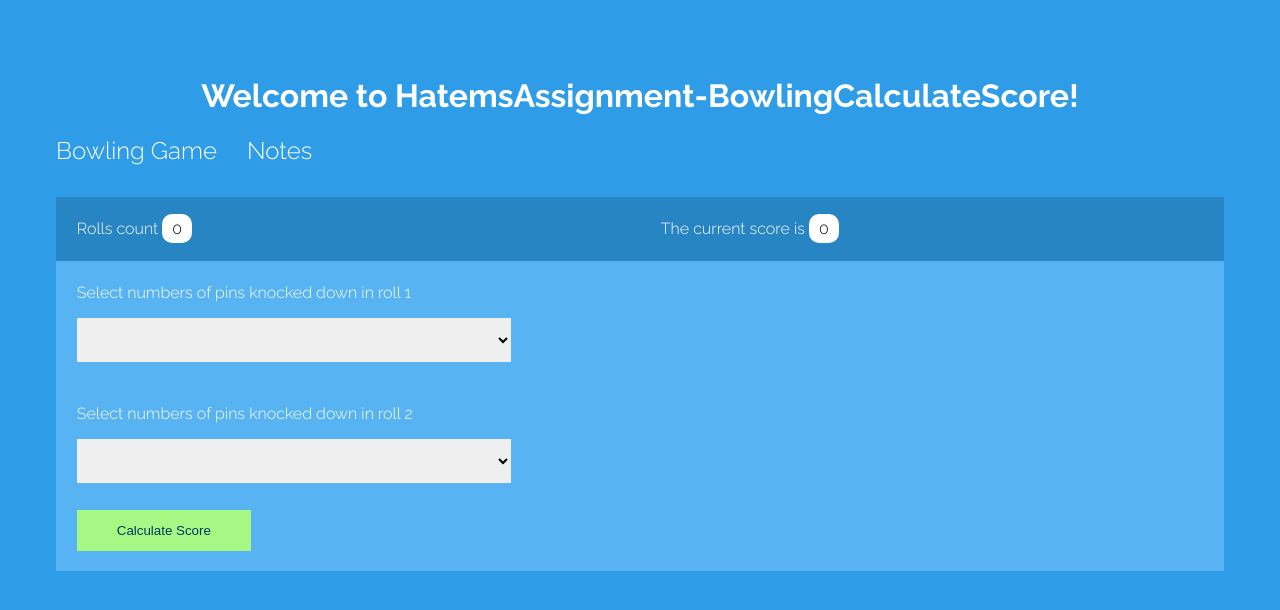
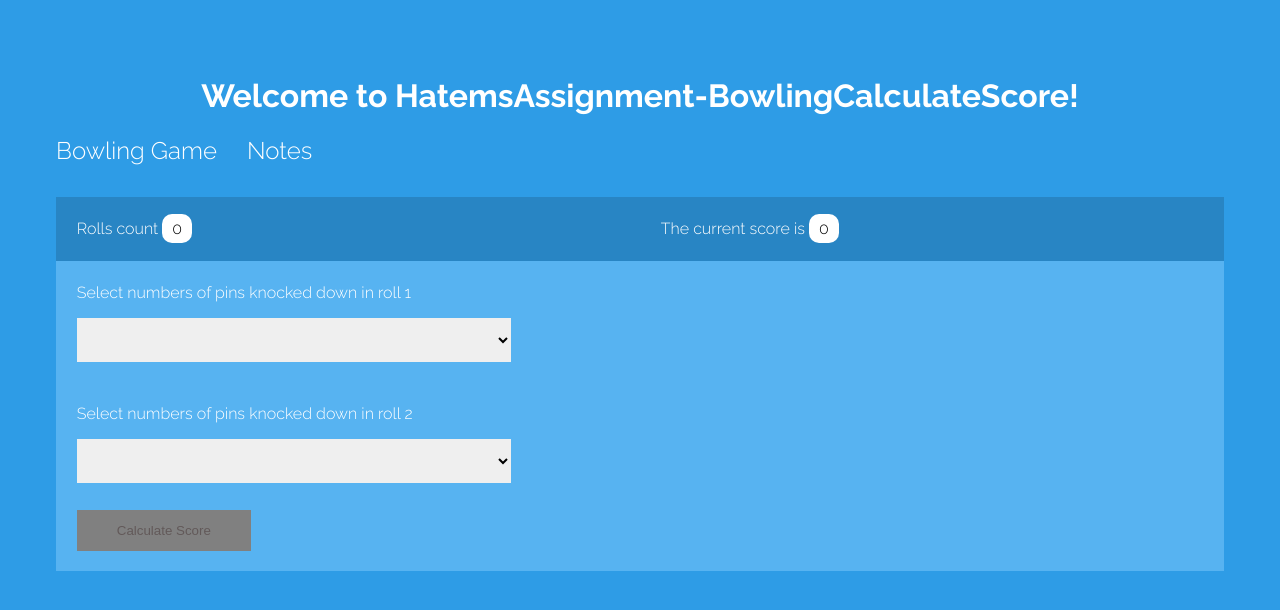
Before and after one commit to Hatem-Mahmood/HatemsAssignment-BowlingCalculateScore, an Angular app: page / in a window 1280 px wide. Shown: the top 610 px of the page. Built offline with nearby package versions, Linux system fonts and the light colour scheme.

Commit message:
Update some propeties

```diff
--- a/src/app/calculate-bowling-score/calculate-bowling-score.component.html
+++ b/src/app/calculate-bowling-score/calculate-bowling-score.component.html
@@ -23,6 +23,9 @@
     <select class="txt" name="second"  [(ngModel)]="second">
       <option *ngFor="let n of remainingPinsDidNotKnockedDown"  [ngValue]="n">{{n}}</option>
     </select>
-    <input type="submit" class="btn" value="Calculate Score" (click)="submitScore()">
+    <input type="submit" class="btn" value="Calculate Score" (click)="submitScore()"
+    [disabled]="first==null"
+    [ngClass]="{'btnDisabled': first==null}"
+    >
 
   </div>
--- a/src/app/calculate-bowling-score/calculate-bowling-score.component.scss
+++ b/src/app/calculate-bowling-score/calculate-bowling-score.component.scss
@@ -33,6 +33,14 @@ input.btn{
     cursor: pointer;
 }
 
+input.btnDisabled{
+  background: grey;
+  color: #625959;
+  cursor: context-menu
+
+  ;
+}
+
 .life-container {
     background: #3fa0e1;
     padding: 1em;
--- a/src/app/calculate-bowling-score/calculate-bowling-score.component.ts
+++ b/src/app/calculate-bowling-score/calculate-bowling-score.component.ts
@@ -77,9 +77,11 @@ get maxrollsCount(){
 
  // submit score points after selected them
 submitScore(){
+  var self=this;
   if (this.first==10) {
-    if(this.rolls.length>this.maxrollsCount-10)return;
+    if(this.rolls.length>this.maxrollsCount-10){ clearInputs(); return;}
      this.roll(this.first);
+     clearInputs();
      return;
   } else if(this.first+this.second==10){
     if(this.rolls.length>this.maxrollsCount)return;
@@ -90,9 +92,13 @@ submitScore(){
   this.roll(this.first);
   this.roll(this.second);
   }
+  clearInputs();
 
-  this.first=null;
-  this.second=null;
+  function clearInputs(){
+      self.first=null;
+  self.second=null;
+  }
+
 
 }
 
```
